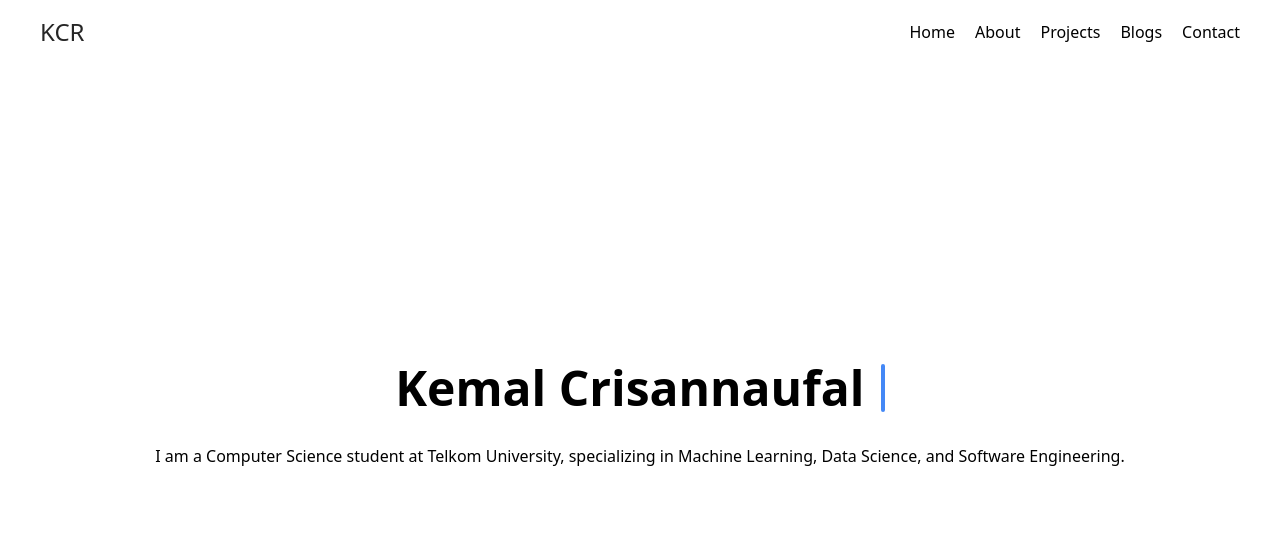
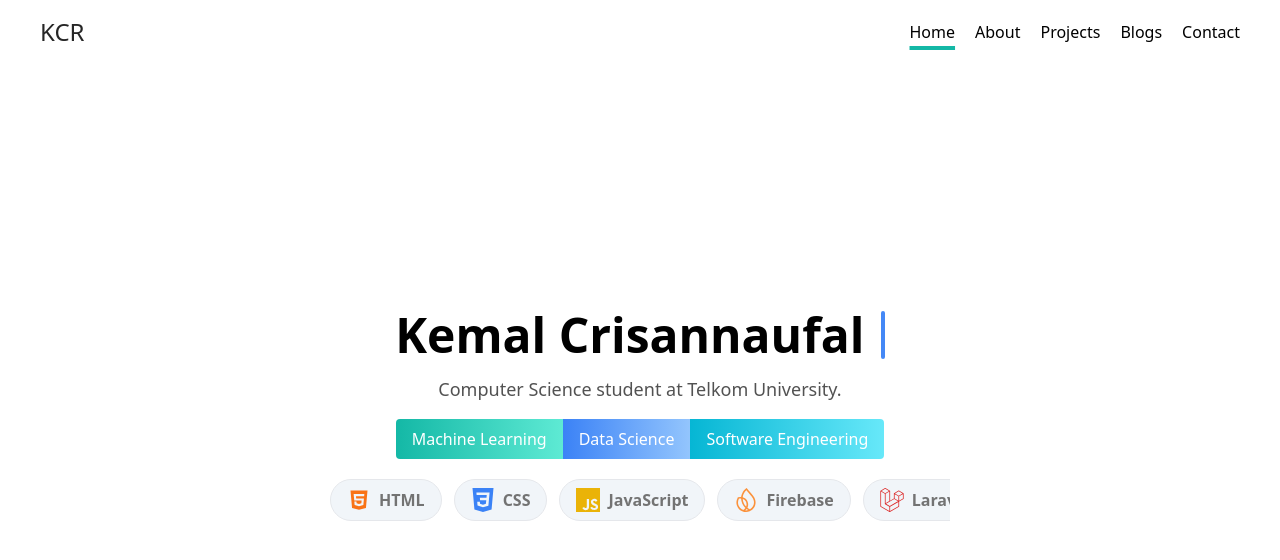
Before and after one commit to kemalcrisannaufal/kemalcr_2, a Next.js app: page / in a window 1280 px wide. Shown: the top 560 px of the page. Built offline with nearby package versions, Linux system fonts and the light colour scheme.

Commit message:
add techstack to home

```diff
--- /dev/null
+++ b/src/common/constant/techStack.ts
@@ -0,0 +1,81 @@
+import {
+    SiCss3,
+    SiFirebase,
+    SiJavascript,
+    SiLaravel,
+    SiPhp,
+    SiReact,
+    SiTailwindcss,
+    SiNextdotjs,
+    SiVisualstudiocode,
+  } from "react-icons/si";
+  import { DiHtml5, DiJava, DiPython, DiBootstrap } from "react-icons/di";
+  import { TechStackItemType } from "@/types/TechStackItem";
+
+  export const techStacks: TechStackItemType[] = [
+    {
+      name: "HTML",
+      icon: DiHtml5,
+      className: "text-orange-500 text-md lg:text-2xl",
+    },
+    {
+      name: "CSS",
+      icon: SiCss3,
+      className: "text-blue-500 text-md lg:text-2xl",
+    },
+    {
+      name: "JavaScript",
+      icon: SiJavascript,
+      className: "text-yellow-500 text-md lg:text-2xl",
+    },
+    {
+      name: "Firebase",
+      icon: SiFirebase,
+      className: "text-orange-400 text-md lg:text-2xl",
+    },
+    {
+      name: "Laravel",
+      icon: SiLaravel,
+      className: "text-red-600 text-md lg:text-2xl",
+    },
+    {
+      name: "PHP",
+      icon: SiPhp,
+      className: "text-blue-700 text-md lg:text-2xl",
+    },
+    {
+      name: "React",
+      icon: SiReact,
+      className: "text-cyan-400 text-md lg:text-2xl",
+    },
+    {
+      name: "Tailwind CSS",
+      icon: SiTailwindcss,
+      className: "text-teal-400 text-md lg:text-2xl",
+    },
+    {
+      name: "Next.js",
+      icon: SiNextdotjs,
+      className: "text-black text-md lg:text-2xl",
+    },
+    {
+      name: "Java",
+      icon: DiJava,
+      className: "text-red-800 text-md lg:text-2xl",
+    },
+    {
+      name: "Python",
+      icon: DiPython,
+      className: "text-blue-600 text-md lg:text-2xl",
+    },
+    {
+      name: "Bootstrap",
+      icon: DiBootstrap,
+      className: "text-info text-md lg:text-2xl",
+    },
+    {
+      name: "Visual Studio Code",
+      icon: SiVisualstudiocode,
+      className: "text-blue-600 text-md lg:text-2xl",
+    },
+  ];
--- /dev/null
+++ b/src/components/elements/TechStack/TechStackItem.tsx
@@ -0,0 +1,16 @@
+import { ReactNode } from "react";
+
+const TechStackItem = ({ name, icon }: { name: string; icon: ReactNode }) => {
+  return (
+    <>
+      <div className="flex items-center border rounded-full px-4 py-2 gap-2 bg-slate-100">
+        {icon}
+        <p className="hidden md:block text-md font-semibold text-neutral-500">
+          {name}
+        </p>
+      </div>
+    </>
+  );
+};
+
+export default TechStackItem;
--- /dev/null
+++ b/src/components/elements/TechStack/index.tsx
@@ -0,0 +1,22 @@
+import TechStackItem from "./TechStackItem";
+import { TechStackItemType } from "@/types/TechStackItem";
+
+const TechStack = ({ techStacks }: { techStacks: TechStackItemType[] }) => {
+    const doubledTechStacks = [...techStacks];
+
+  return (
+    <div className="w-full overflow-hidden whitespace-nowrap mt-5">
+      <div className="flex animate-marquee gap-3    ">
+        {doubledTechStacks.map((item: TechStackItemType, index: number) => (
+          <TechStackItem
+            key={index}
+            name={item.name}
+            icon={<item.icon className={item.className} />}
+          />
+        ))}
+      </div>
+    </div>
+  );
+};
+
+export default TechStack;
--- a/src/components/layouts/Navbar/NavItem.tsx
+++ b/src/components/layouts/Navbar/NavItem.tsx
@@ -16,6 +16,7 @@ const NavItem = ({
         className="p-2 flex justify-between items-center"
       >
         {name}
+
         <motion.div
           initial={{ opacity: 0, x: -10 }}
           animate={{ opacity: 1, x: 0 }}
--- a/src/components/layouts/Navbar/index.tsx
+++ b/src/components/layouts/Navbar/index.tsx
@@ -4,6 +4,29 @@ import { useEffect, useState } from "react";
 import { FaBars } from "react-icons/fa";
 import { AnimatePresence, motion } from "framer-motion";
 import NavItem from "./NavItem";
+
+const NavLink = ({
+  name,
+  link,
+  isActive,
+}: {
+  name: string;
+  link: string;
+  isActive: boolean;
+}) => {
+  return (
+    <Link
+      href={link}
+      className={`${
+        isActive
+          ? "underline underline-offset-8 decoration-teal-500 decoration-4"
+          : "no-underline"
+      }`}
+    >
+      {name}
+    </Link>
+  );
+};
 
 const Navbar = () => {
   const { pathname } = useRouter();
@@ -34,19 +57,35 @@ const Navbar = () => {
       <div className="hidden md:block">
         <ul className="flex items-center gap-5">
           <li>
-            <Link href="/">Home</Link>
+            <NavLink name={"Home"} link="/" isActive={pathname === "/"} />
           </li>
           <li>
-            <Link href="/about">About</Link>
+            <NavLink
+              name={"About"}
+              link="/about"
+              isActive={pathname === "/about"}
+            />
           </li>
           <li>
-            <Link href="/projects">Projects</Link>
+            <NavLink
+              name={"Projects"}
+              link="/projects"
+              isActive={pathname === "/projects"}
+            />
           </li>
           <li>
-            <Link href="/blogs">Blogs</Link>
+            <NavLink
+              name={"Blogs"}
+              link="/blogs"
+              isActive={pathname === "/blogs"}
+            />
           </li>
           <li>
-            <Link href="/contact">Contact</Link>
+            <NavLink
+              name={"Contact"}
+              link="/contact"
+              isActive={pathname === "/contact"}
+            />
           </li>
         </ul>
       </div>
--- /dev/null
+++ b/src/types/TechStackItem.ts
@@ -0,0 +1,7 @@
+import { IconType } from "react-icons";
+
+export type TechStackItemType = {
+  name: string;
+  icon: IconType;
+  className: string,
+};
--- a/src/views/Home/index.tsx
+++ b/src/views/Home/index.tsx
@@ -1,4 +1,6 @@
 import { TypewriterEffectSmooth } from "@/components/ui/typewriter-effect";
+import TechStack from "@/components/elements/TechStack";
+import { techStacks } from "@/common/constant/techStack";
 
 const HomeView = () => {
   const words = [
@@ -9,18 +11,43 @@ const HomeView = () => {
       text: "Crisannaufal",
     },
   ];
+  const halfLength = Math.ceil(techStacks.length / 2);
+  const firstHalf = techStacks.slice(0, halfLength);
+  const secondHalf = techStacks.slice(halfLength);
+
   return (
     <div className="w-full min-h-[80vh] flex">
       <div className="w-full flex flex-col justify-center items-center">
         <TypewriterEffectSmooth words={words} />
         <div>
-          <p className="hidden md:block text-center text-md">
-            I am a Computer Science student at Telkom University, specializing
-            in Machine Learning, Data Science, and Software Engineering.
+          <p className="text-center text-sm md:text-lg -mt-4 mb-4 text-neutral-600 font-medium">
+            Computer Science student at Telkom University.
           </p>
-          <p className="block md:hidden text-center text-xs">
+          <div className="hidden md:block flex gap-2 select-none">
+            <div className="bg-gradient-to-r from-teal-500 to-teal-300 px-4 py-2 text-white font-medium inline-block rounded-l">
+              Machine Learning
+            </div>
+            <div className="bg-gradient-to-r from-blue-500 to-blue-300 px-4 py-2 text-white font-medium inline-block">
+              Data Science
+            </div>
+            <div className="bg-gradient-to-r from-cyan-500 to-cyan-300 px-4 py-2 text-white font-medium inline-block rounded-r">
+              Software Engineering
+            </div>
+          </div>
+          <p className="block md:hidden text-center text-xs text-neutral-700 font-semibold">
             | Machine Learning | Data Science | Software Engineering |
           </p>
+        </div>
+
+        <div className="hidden md:block w-[80%] lg:w-[50%]">
+          <TechStack techStacks={techStacks} />
+        </div>
+
+        <div className="md:hidden w-[80%]">
+          <TechStack techStacks={firstHalf} />
+        </div>
+        <div className="md:hidden w-[60%]">
+          <TechStack techStacks={secondHalf} />
         </div>
       </div>
     </div>
--- a/src/views/Projects/index.tsx
+++ b/src/views/Projects/index.tsx
@@ -65,7 +65,9 @@ export function TimelineDemo() {
       content: (
         <div>
           <ProjectButton
-            githubLink={"https://github.com/kemalcrisannaufal/Klasifikasi-Pneumonia-dan-TBC"}
+            githubLink={
+              "https://github.com/kemalcrisannaufal/Klasifikasi-Pneumonia-dan-TBC"
+            }
             websiteLink={""}
           />
           <div>
--- a/tailwind.config.ts
+++ b/tailwind.config.ts
@@ -10,6 +10,14 @@ const config: Config = {
   ],
   theme: {
     extend: {
+      keyframes: {
+        marquee: {
+          "100%": { transform: "translateX(-40%)" },
+        },
+      },
+      animation: {
+        marquee: "marquee 15s linear infinite",
+      },
       colors: {
         background: "var(--background)",
         foreground: "var(--foreground)",
```
Also changed, not shown: src/components/elements/TechStackItem.tsx (deleted, +0 -9 lines), public/images/logo_kcr.png (added).
